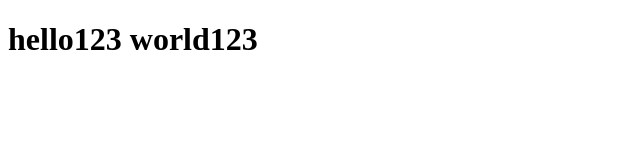
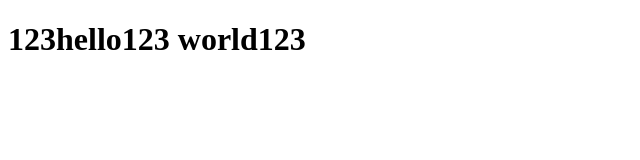
Before and after one commit to Niko932205/myProject, a plain HTML site: page index.html in a window 1280 px wide. Shown: the whole page, without its empty margins (0-640 px from the left). Drawn offline with Linux system fonts and the light colour scheme.

Commit message:
more numbers

```diff
--- a/index.html
+++ b/index.html
@@ -7,6 +7,6 @@
   <title>Document</title>
 </head>
 <body>
-    <h1>hello123 world123</h1>
+    <h1>123hello123 world123</h1>
 </body>
 </html>
```
